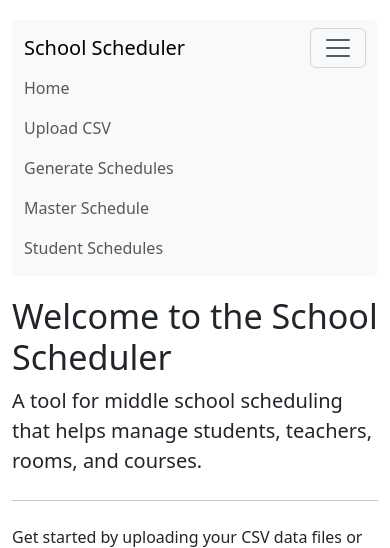
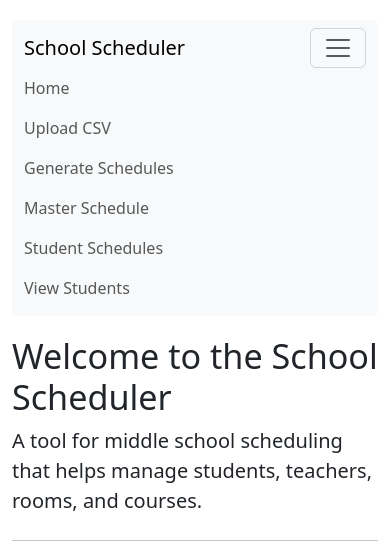
Before and after one commit to wafflestomper/Scheduler_v2, a Django app: page / in a window 390 px wide, after a click that opens the changed part. Shown: the top 548 px of the page. Run offline with Django 4.2, Linux system fonts and the light colour scheme; data that the repository does not hold is empty.

Commit message:
Add view students feature with filtering capability

```diff
--- a/schedule/templates/schedule/base.html
+++ b/schedule/templates/schedule/base.html
@@ -48,6 +48,9 @@
                         <li class="nav-item">
                             <a class="nav-link" href="{% url 'student_schedules' %}">Student Schedules</a>
                         </li>
+                        <li class="nav-item">
+                            <a class="nav-link" href="{% url 'view_students' %}">View Students</a>
+                        </li>
                     </ul>
                 </div>
             </div>
--- a/schedule/templates/schedule/index.html
+++ b/schedule/templates/schedule/index.html
@@ -74,6 +74,13 @@
                         <span class="badge bg-primary rounded-pill">{{ num_sections }}</span>
                     </li>
                 </ul>
+                {% if num_students > 0 %}
+                <div class="d-grid gap-2 mt-3">
+                    <a href="{% url 'view_students' %}" class="btn btn-outline-primary">
+                        <i class="bi bi-people-fill"></i> View All Students
+                    </a>
+                </div>
+                {% endif %}
             </div>
         </div>
     </div>
--- /dev/null
+++ b/schedule/templatetags/__init__.py
@@ -0,0 +1 @@
+# Template tags package for the schedule app
--- a/schedule/urls.py
+++ b/schedule/urls.py
@@ -12,4 +12,5 @@ urlpatterns = [
     path('export/students/', views.export_student_schedules, name='export_student_schedules'),
     path('export/master/', views.export_master_schedule, name='export_master_schedule'),
     path('download-template/<str:template_type>/', views.download_template_csv, name='download_template'),
+    path('view-students/', views.view_students, name='view_students'),
 ]
--- a/schedule/views.py
+++ b/schedule/views.py
@@ -374,6 +374,51 @@ def download_template_csv(request, template_type):
 
     return response
 
+def view_students(request):
+    """View all students in the database with filtering options."""
+    # Get query parameters for filtering
+    grade_filter = request.GET.get('grade', None)
+    search_query = request.GET.get('search', '')
+
+    # Start with all students
+    students = Student.objects.all().order_by('grade_level', 'name')
+
+    # Apply filters if provided
+    if grade_filter and grade_filter.isdigit():
+        students = students.filter(grade_level=int(grade_filter))
+
+    if search_query:
+        students = students.filter(name__icontains=search_query)
+
+    # Group by grade level for easier viewing
+    students_by_grade = {}
+    for student in students:
+        grade = student.grade_level
+        if grade not in students_by_grade:
+            students_by_grade[grade] = []
+        students_by_grade[grade].append(student)
+
+    # Sort grades
+    sorted_grades = sorted(students_by_grade.keys())
+
+    # Get students who have schedules
+    scheduled_students = set()
+    sections = Section.objects.all()
+    for section in sections:
+        for student_id in section.get_students_list():
+            scheduled_students.add(student_id)
+
+    context = {
+        'students_by_grade': students_by_grade,
+        'sorted_grades': sorted_grades,
+        'grade_filter': grade_filter,
+        'search_query': search_query,
+        'total_students': students.count(),
+        'scheduled_students': scheduled_students,
+    }
+
+    return render(request, 'schedule/view_students.html', context)
+
 # Helper functions for schedule generation
 def generate_schedules():
     """Generate schedules for all students using constraint solver"""
```
Also changed, not shown: schedule/templates/schedule/view_students.html (added, +96 -0 lines), schedule/templatetags/schedule_extras.py (added, +8 -0 lines).
